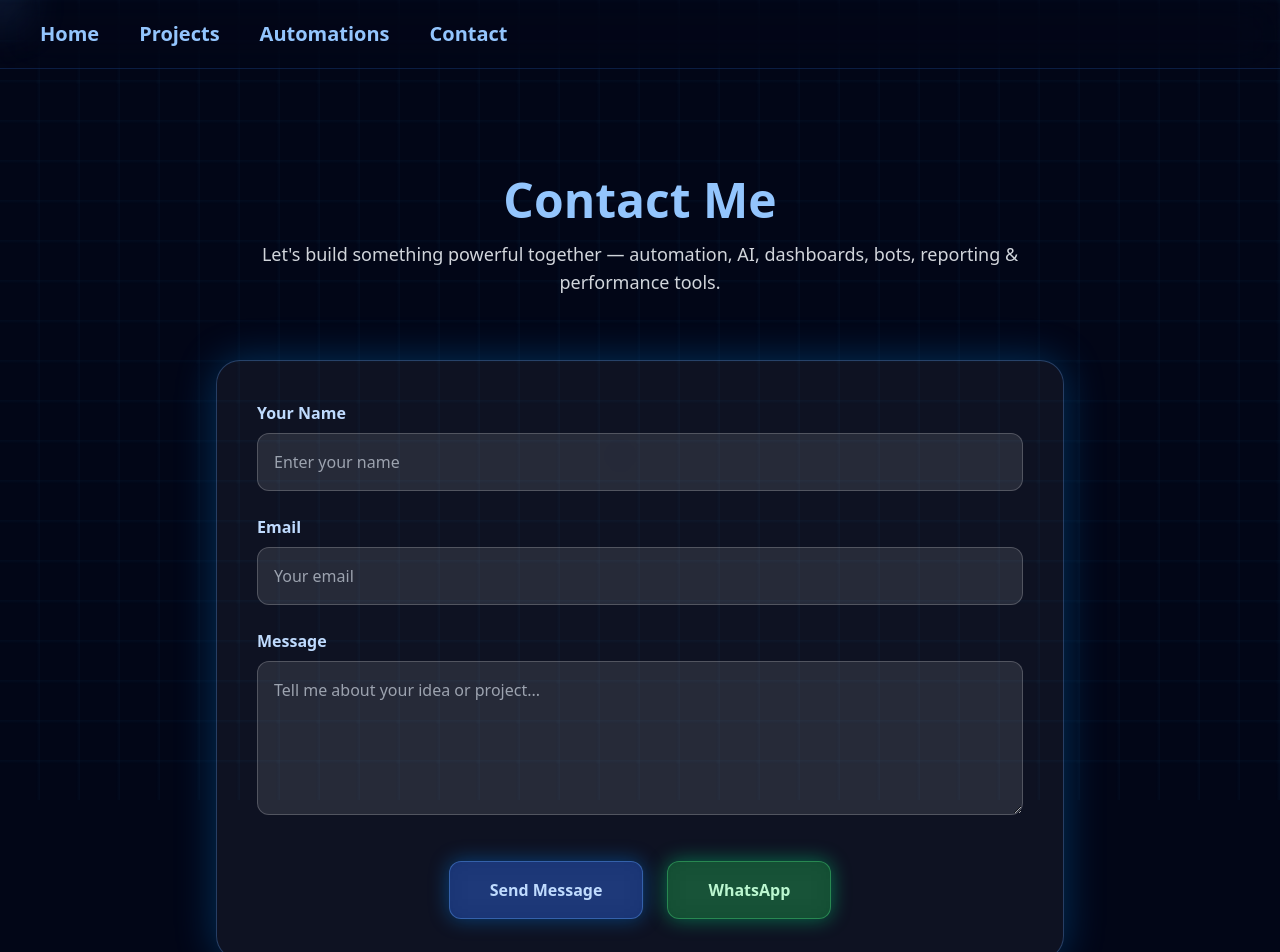
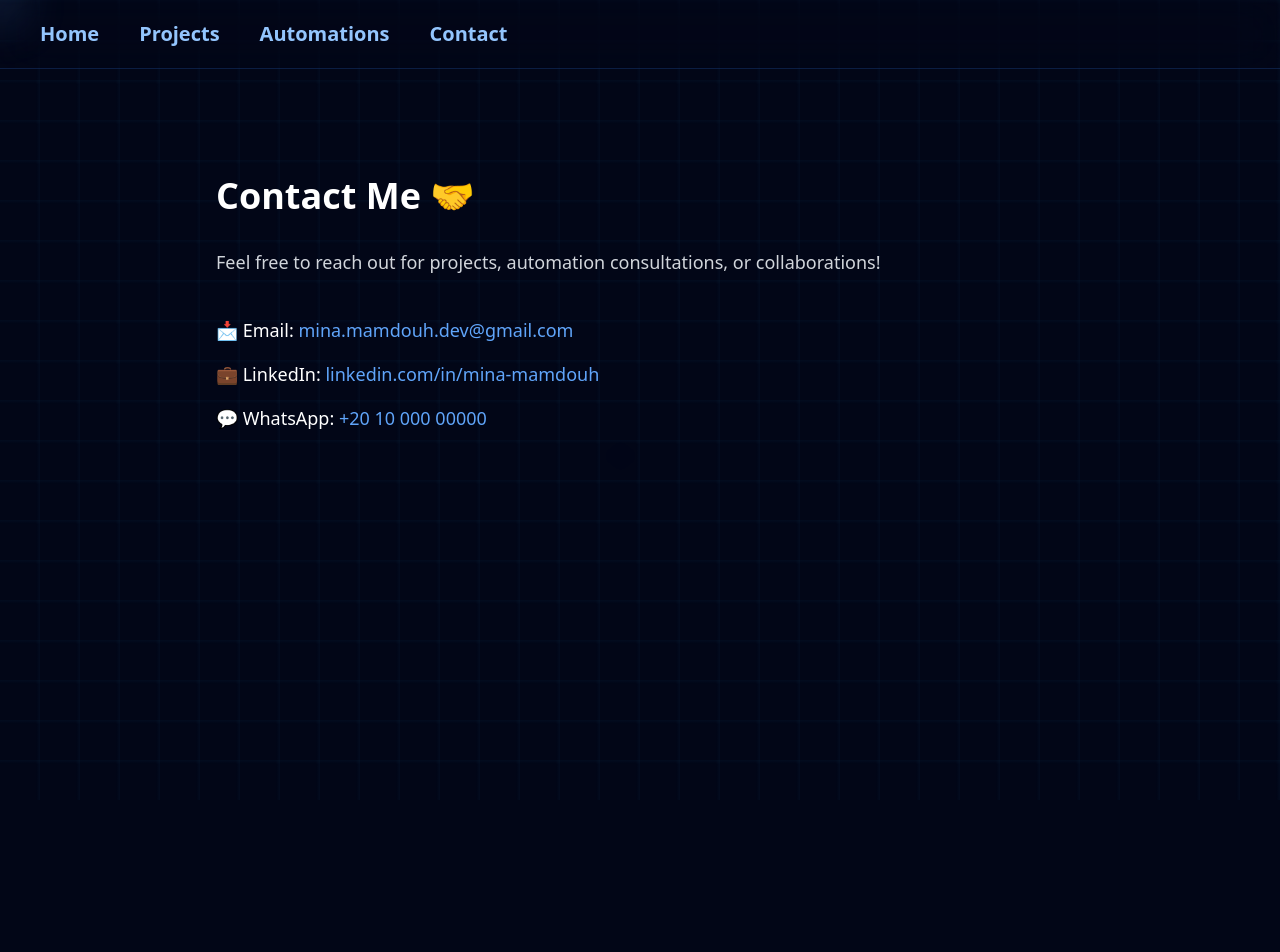
Before and after one commit to mina20032/mina-automation, a Next.js app: page /contact in a window 1280 px wide. Shown: the top 952 px of the page. After the commit the page ends 800 px from the top, so only its background shows below. Built offline with nearby package versions, Linux system fonts and the light colour scheme.

Commit message:
Update page.tsx

```diff
--- a/src/app/contact/page.tsx
+++ b/src/app/contact/page.tsx
@@ -1,94 +1,35 @@
 "use client";
 
+import PageTransition from "@/components/PageTransition";
 import { motion } from "framer-motion";
 
 export default function ContactPage() {
   return (
-    <div className="max-w-4xl mx-auto pt-20 pb-32 px-6">
+    <PageTransition>
+      <div className="max-w-4xl mx-auto py-20 px-6 text-white">
+        <motion.h1
+          initial={{ opacity: 0, y: 20 }}
+          animate={{ opacity: 1, y: 0 }}
+          className="text-4xl font-bold mb-8"
+        >
+          Contact Me 🤝
+        </motion.h1>
 
-      {/* عنوان الصفحة */}
-      <motion.h1
-        initial={{ opacity: 0, y: 20, filter: "blur(10px)" }}
-        animate={{ opacity: 1, y: 0, filter: "blur(0px)" }}
-        transition={{ duration: 0.6 }}
-        className="text-5xl font-bold text-center text-blue-300 drop-shadow-[0_0_25px_rgba(0,150,255,0.6)]"
-      >
-        Contact Me
-      </motion.h1>
+        <motion.p
+          initial={{ opacity: 0 }}
+          animate={{ opacity: 1 }}
+          transition={{ delay: 0.2 }}
+          className="text-lg text-gray-300 mb-10"
+        >
+          Feel free to reach out for projects, automation consultations, or collaborations!
+        </motion.p>
 
-      <p className="text-center mt-4 text-gray-300 text-lg">
-        Let's build something powerful together — automation, AI, dashboards, bots, reporting & performance tools.
-      </p>
-
-      {/* Form Container */}
-      <motion.div
-        initial={{ opacity: 0, scale: 0.95, filter: "blur(10px)" }}
-        animate={{ opacity: 1, scale: 1, filter: "blur(0px)" }}
-        transition={{ duration: 0.7 }}
-        className="mt-16 bg-white/5 p-10 rounded-3xl border border-blue-400/30 shadow-[0_0_40px_rgba(0,150,255,0.3)] backdrop-blur-xl"
-      >
-
-        {/* Name */}
-        <div className="mb-6">
-          <label className="block mb-2 text-blue-200 font-semibold">Your Name</label>
-          <input
-            type="text"
-            placeholder="Enter your name"
-            className="w-full p-4 rounded-xl bg-white/10 text-gray-200 border border-white/20 focus:outline-none focus:border-blue-400/60"
-          />
+        <div className="space-y-4 text-lg">
+          <p>📩 Email: <span className="text-blue-400">mina.mamdouh.dev@gmail.com</span></p>
+          <p>💼 LinkedIn: <span className="text-blue-400">linkedin.com/in/mina-mamdouh</span></p>
+          <p>💬 WhatsApp: <span className="text-blue-400">+20 10 000 00000</span></p>
         </div>
-
-        {/* Email */}
-        <div className="mb-6">
-          <label className="block mb-2 text-blue-200 font-semibold">Email</label>
-          <input
-            type="email"
-            placeholder="Your email"
-            className="w-full p-4 rounded-xl bg-white/10 text-gray-200 border border-white/20 focus:outline-none focus:border-blue-400/60"
-          />
-        </div>
-
-        {/* Message */}
-        <div className="mb-6">
-          <label className="block mb-2 text-blue-200 font-semibold">Message</label>
-          <textarea
-            rows={5}
-            placeholder="Tell me about your idea or project..."
-            className="w-full p-4 rounded-xl bg-white/10 text-gray-200 border border-white/20 focus:outline-none focus:border-blue-400/60"
-          ></textarea>
-        </div>
-
-        {/* CTA Buttons */}
-        <div className="flex justify-center gap-6 mt-10">
-
-          {/* Send Button */}
-          <motion.button
-            whileHover={{ scale: 1.08 }}
-            whileTap={{ scale: 0.98 }}
-            className="px-10 py-4 rounded-xl bg-blue-600/40 border border-blue-400/40 text-blue-200
-                       font-semibold backdrop-blur-md shadow-[0_0_20px_rgba(0,140,255,.4)]
-                       hover:bg-blue-600/60 transition"
-          >
-            Send Message
-          </motion.button>
-
-          {/* WhatsApp */}
-          <motion.a
-            href="https://wa.me/201276535995"
-            target="_blank"
-            whileHover={{ scale: 1.08 }}
-            whileTap={{ scale: 0.98 }}
-            className="px-10 py-4 rounded-xl bg-green-600/40 border border-green-400/40 text-green-200
-                       font-semibold backdrop-blur-md shadow-[0_0_20px_rgba(0,255,140,.4)]
-                       hover:bg-green-600/60 transition"
-          >
-            WhatsApp
-          </motion.a>
-
-        </div>
-
-      </motion.div>
-
-    </div>
+      </div>
+    </PageTransition>
   );
 }
```
